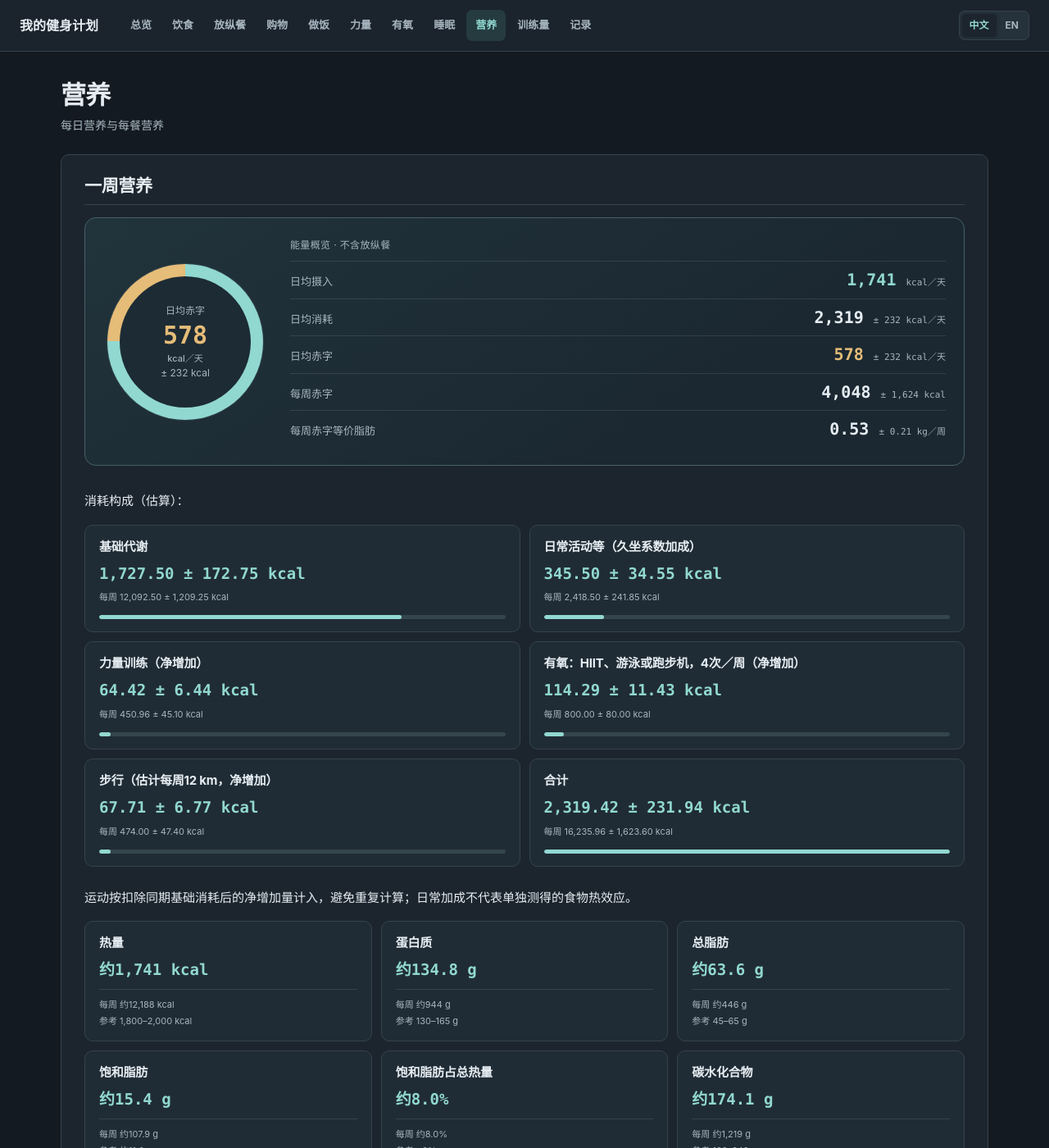
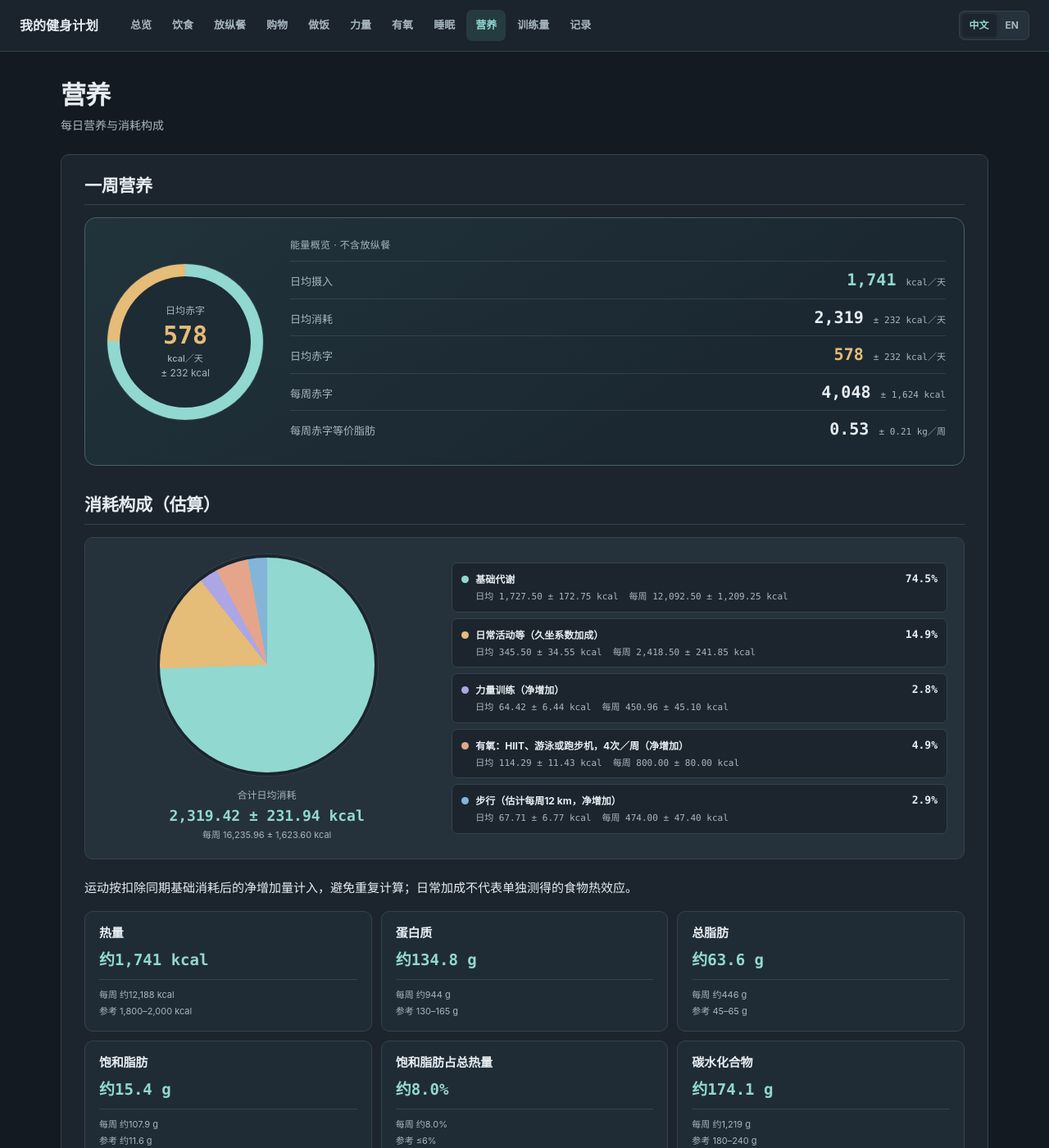
Before and after one commit to yunhaixiang/fitness, a Jekyll site: the page built from stats.md, in a window 1280 px wide and 1400 px high. Shown: the whole window at 82% size. Built offline with Jekyll 4.4.1, drawn with Linux system fonts in a browser that asks for light colours; some of the changed text lies outside the part shown.

Commit message:
Show expenditure as pie chart on nutrition page

```diff
--- a/assets/i18n.js
+++ b/assets/i18n.js
@@ -22,11 +22,11 @@
     'HIIT、游泳和跑步机选项': 'HIIT, swimming and treadmill options',
     '晚间安排、瑜伽和冥想': 'Evening routine, yoga and meditation',
     '数据': 'Data', '计划统计': 'Plan statistics', '热量、营养和每周训练量估计': 'Calories, nutrition and estimated weekly training volume',
-    '摄入、消耗和每餐营养': 'Intake, expenditure and nutrition per meal',
+    '摄入、消耗构成和营养指标': 'Intake, Expenditure Breakdown and Nutrients',
     '训练量统计': 'Training volume', '在家与健身馆的肌群图和每周组数': 'Muscle maps and weekly sets for home and gym',
     '在家与健身馆的每周肌群训练组数': 'Weekly sets per muscle group at home and in the gym',
     '图中数字是每周主要训练组数；辅助动作另列，不折算为主要组数。点击肌群可查看具体动作。': 'The numbers show weekly primary sets. Secondary work is listed separately and is not counted as equivalent primary sets. Select a muscle group to see the exercises.',
-    '每日营养与每餐营养': 'Daily nutrition and nutrition per meal',
+    '每日营养与消耗构成': 'Daily Nutrition and Expenditure Breakdown',
     '实际记录': 'Actual records', '身体、饮食、训练、有氧与睡眠趋势': 'Body, diet, training, cardio and sleep trends',
     '实际记录只保存在当前浏览器，请定期在记录页导出备份。': 'Records are saved in this browser only. Export backups regularly from the Log page.',
     '每周餐单与睡前水果加餐': 'Weekly Meals and a Bedtime Fruit Snack',
--- a/assets/site.css
+++ b/assets/site.css
@@ -268,18 +268,22 @@ img{max-width:100%;height:auto}
 .visual-timeline-item time{font:700 13px/1.5 ui-monospace,SFMono-Regular,Menlo,monospace;color:var(--accent)}
 .visual-timeline-item strong{font-size:13px;font-weight:550}
 .visual-metric-large{display:block;font:700 19px/1.4 ui-monospace,SFMono-Regular,Menlo,monospace;color:var(--accent);overflow-wrap:anywhere}
-.visual-energy-card small{display:block;color:var(--muted);font-size:11px;margin:7px 0 13px}
+.visual-expenditure{display:grid;grid-template-columns:minmax(230px,.8fr) minmax(0,1.2fr);gap:24px;align-items:center;margin:15px 0 22px;padding:20px;background:var(--soft);border:1px solid var(--line);border-radius:10px}
+.visual-expenditure-plot{display:grid;justify-items:center;gap:14px}
+.visual-expenditure-pie{width:min(100%,270px);aspect-ratio:1;border-radius:50%;border:4px solid var(--surface);box-shadow:0 0 0 1px var(--line)}
+.visual-expenditure-total{text-align:center;display:grid;gap:2px}
+.visual-expenditure-total span{font-size:12px;color:var(--muted)}
+.visual-expenditure-total strong{font:700 18px/1.4 ui-monospace,SFMono-Regular,Menlo,monospace;color:var(--accent)}
+.visual-expenditure-total small{font-size:11px;color:var(--muted)}
+.visual-expenditure-legend{list-style:none!important;padding:0!important;margin:0!important;display:grid;gap:7px;min-width:0}
+.visual-expenditure-item{display:grid;grid-template-columns:minmax(0,1fr) auto;column-gap:12px;row-gap:3px;padding:9px 11px;background:var(--surface);border:1px solid var(--line);border-radius:7px;min-width:0}
+.visual-expenditure-name{display:flex;align-items:baseline;gap:8px;font-size:12px;font-weight:650;min-width:0}
+.visual-expenditure-swatch{display:inline-block;flex:none;width:9px;height:9px;border-radius:50%}
+.visual-expenditure-percent{font:700 13px/1.6 ui-monospace,SFMono-Regular,Menlo,monospace;color:var(--text)}
+.visual-expenditure-values{grid-column:1/-1;display:flex;flex-wrap:wrap;gap:2px 13px;padding-left:17px;font:11px/1.5 ui-monospace,SFMono-Regular,Menlo,monospace;color:var(--muted)}
+@media(max-width:750px){.visual-expenditure{grid-template-columns:1fr}.visual-expenditure-pie{width:min(100%,230px)}}
 .visual-nutrient-grid{grid-template-columns:repeat(3,minmax(0,1fr))}
 .visual-nutrient-bottom{display:flex;flex-direction:column;gap:2px;border-top:1px solid var(--line);margin-top:10px;padding-top:9px;font-size:11px;color:var(--muted)}
-.visual-meal-nutrition-card h3{min-height:2.5em}
-.visual-macro-labels{display:flex;flex-wrap:wrap;justify-content:space-between;gap:6px;font-size:11px;color:var(--muted);margin:9px 0 7px}
-.visual-macro-bar{display:flex;height:7px;border-radius:99px;overflow:hidden;background:#34454c}
-.visual-macro-0{background:#91d8d1}.visual-macro-1{background:#e5bc78}.visual-macro-2{background:#aca6e4}
-.visual-more{margin-top:12px;border-top:1px solid var(--line);padding-top:7px;font-size:12px}
-.visual-more summary{cursor:pointer;color:var(--accent)}
-.visual-detail-list{display:grid;grid-template-columns:minmax(0,1fr) auto;gap:5px 14px;margin:9px 0 0}
-.visual-detail-list dt{color:var(--muted)}
-.visual-detail-list dd{text-align:right;margin:0;font-family:ui-monospace,SFMono-Regular,Menlo,monospace}
 .visual-volume-card h3 br{display:none}
 .visual-volume-line{display:grid;grid-template-columns:45px minmax(0,1fr);gap:8px;margin-top:6px;font-size:12px}
 .visual-volume-line span{color:var(--muted)}
--- a/assets/visual-tables.js
+++ b/assets/visual-tables.js
@@ -318,23 +318,48 @@
     mount(tables[0], timeline);
   }
 
-  if (page === 'stats' && tables.length === 3) {
-    const energy = el('div', 'visual-energy');
+  if (page === 'stats' && tables.length === 2) {
     const energyRows = [...tables[0].tBodies[0].rows];
-    const total = number(val(energyRows.at(-1), 1));
-    const energyGrid = el('div', 'visual-card-grid');
-    for (const row of energyRows) {
-      const card = el('article', 'visual-card visual-energy-card');
-      card.append(el('h3', '', val(row, 0)), el('strong', 'visual-metric-large', `${val(row, 2)} kcal`), el('small', '', `${tr('每周', 'Weekly')} ${val(row, 1)} kcal`));
-      const bar = el('div', 'visual-progress-track');
-      const fill = el('span', 'visual-progress-fill');
-      fill.style.width = `${Math.min(100, total ? number(val(row, 1)) / total * 100 : 0)}%`;
-      bar.append(fill);
-      card.append(bar);
-      energyGrid.append(card);
+    const breakdown = energyRows.slice(0, -1);
+    const totalRow = energyRows.at(-1);
+    const total = breakdown.reduce((sum, row) => sum + number(val(row, 1)), 0);
+    const colors = ['#91d8d1', '#e5bc78', '#aca6e4', '#e5a58b', '#83b5d8'];
+    const chart = el('figure', 'visual-expenditure');
+    const plot = el('div', 'visual-expenditure-plot');
+    const pie = el('div', 'visual-expenditure-pie');
+    pie.setAttribute('role', 'img');
+    const legend = el('ul', 'visual-expenditure-legend');
+    const stops = [];
+    const descriptions = [];
+    let position = 0;
+    for (const [index, row] of breakdown.entries()) {
+      const name = val(row, 0);
+      const share = total ? number(val(row, 1)) / total * 100 : 0;
+      const end = index === breakdown.length - 1 ? 100 : position + share;
+      const color = colors[index % colors.length];
+      stops.push(`${color} ${position.toFixed(3)}% ${end.toFixed(3)}%`);
+      position = end;
+      const percentage = `${share.toFixed(1)}%`;
+      descriptions.push(`${name} ${percentage}`);
+      const item = el('li', 'visual-expenditure-item');
+      const nameLine = el('div', 'visual-expenditure-name');
+      const swatch = el('span', 'visual-expenditure-swatch');
+      swatch.style.backgroundColor = color;
+      swatch.setAttribute('aria-hidden', 'true');
+      nameLine.append(swatch, el('span', '', name));
+      item.append(nameLine, el('strong', 'visual-expenditure-percent', percentage));
+      const values = el('div', 'visual-expenditure-values');
+      values.append(el('span', '', `${tr('日均', 'Daily')} ${val(row, 2)} kcal`), el('span', '', `${tr('每周', 'Weekly')} ${val(row, 1)} kcal`));
+      item.append(values);
+      legend.append(item);
     }
-    energy.append(energyGrid);
-    mount(tables[0], energy);
+    pie.style.background = `conic-gradient(${stops.join(', ')})`;
+    pie.setAttribute('aria-label', descriptions.join('；'));
+    const totalLabel = el('div', 'visual-expenditure-total');
+    totalLabel.append(el('span', '', tr('合计日均消耗', 'Total Daily Expenditure')), el('strong', '', `${val(totalRow, 2)} kcal`), el('small', '', `${tr('每周', 'Weekly')} ${val(totalRow, 1)} kcal`));
+    plot.append(pie, totalLabel);
+    chart.append(plot, legend);
+    mount(tables[0], chart);
 
     const nutrients = el('div', 'visual-card-grid visual-nutrient-grid');
     for (const row of tables[1].tBodies[0].rows) {
@@ -346,37 +371,6 @@
       nutrients.append(card);
     }
     mount(tables[1], nutrients);
-
-    const mealTable = tables[2];
-    const headers = [...mealTable.tHead.rows[0].cells].map((cell) => cell.textContent.trim());
-    const meals = el('div', 'visual-card-grid visual-meal-nutrition-grid');
-    for (const row of mealTable.tBodies[0].rows) {
-      const card = el('article', 'visual-card visual-meal-nutrition-card');
-      card.append(el('h3', '', val(row, 0)), el('strong', 'visual-metric-large', `${val(row, 1)} kcal`));
-      const macro = el('div', 'visual-macro-labels');
-      for (const column of [2, 3, 5]) macro.append(el('span', '', `${headers[column]} ${val(row, column)}`));
-      card.append(macro);
-      const amounts = [number(val(row, 2)) * 4, number(val(row, 3)) * 9, number(val(row, 5)) * 4];
-      const sum = amounts.reduce((a, b) => a + b, 0) || 1;
-      const bar = el('div', 'visual-macro-bar');
-      for (const [index, amount] of amounts.entries()) {
-        const segment = el('span', `visual-macro-${index}`);
-        segment.style.width = `${amount / sum * 100}%`;
-        bar.append(segment);
-      }
-      card.append(bar);
-      const details = el('details', 'visual-more');
-      details.append(el('summary', '', tr('全部营养', 'All Nutrients')));
-      const extra = el('dl', 'visual-detail-list');
-      for (let column = 4; column < row.cells.length; column++) {
-        if (column === 5) continue;
-        extra.append(el('dt', '', titleCase(headers[column])), el('dd', '', val(row, column)));
-      }
-      details.append(extra);
-      card.append(details);
-      meals.append(card);
-    }
-    mount(mealTable, meals);
   }
   if (page === 'volume' && tables.length === 2) {
     const root = document.querySelector('#volume-root');
--- a/index.html
+++ b/index.html
@@ -58,7 +58,7 @@ hide_hero: true
 <section class="dashboard-section" aria-labelledby="data-heading">
   <h2 id="data-heading">数据</h2>
   <div class="link-grid">
-    <a href="{{ '/stats/' | relative_url }}"><strong>营养</strong><span>摄入、消耗和每餐营养</span></a>
+    <a href="{{ '/stats/' | relative_url }}"><strong>营养</strong><span>摄入、消耗构成和营养指标</span></a>
     <a href="{{ '/volume/' | relative_url }}"><strong>训练量统计</strong><span>在家与健身馆的肌群图和每周组数</span></a>
     <a href="{{ '/tracker/' | relative_url }}"><strong>实际记录</strong><span>身体、饮食、训练、有氧与睡眠趋势</span></a>
   </div>
--- a/stats.md
+++ b/stats.md
@@ -1,7 +1,7 @@
 ---
 layout: default
 title: 营养
-description: 每日营养与每餐营养
+description: 每日营养与消耗构成
 permalink: /stats/
 visual: true
 ---
@@ -31,7 +31,7 @@ visual: true
 
 
 
-消耗构成（估算）：
+## 消耗构成（估算）
 
 <div class="table-wrap">
 <table class="plan-table">
@@ -209,49 +209,3 @@ visual: true
 </tbody>
 </table>
 </div>
-
-
-
-## 每餐营养统计
-
-<div class="table-wrap">
-<table class="plan-table">
-<thead>
-<tr>
-<th>餐次</th>
-<th style="text-align: right;">热量 kcal</th>
-<th style="text-align: right;">蛋白质 g</th>
-<th style="text-align: right;">脂肪 g</th>
-<th style="text-align: right;">饱和脂肪 g</th>
-<th style="text-align: right;">碳水 g</th>
-<th style="text-align: right;">纤维 g</th>
-<th style="text-align: right;">总糖 g</th>
-<th style="text-align: right;">胆固醇 mg</th>
-<th style="text-align: right;">钠 mg</th>
-<th style="text-align: right;">钙 mg</th>
-<th style="text-align: right;">铁 mg</th>
-<th style="text-align: right;">钾 mg</th>
-</tr>
-</thead>
-<tbody>
-{% for key in site.data.meal_nutrition.order %}
-{% assign meal = site.data.meal_nutrition.meals[key] %}
-<tr>
-<td>{{ meal.label }}</td>
-<td style="text-align: right;">{{ meal.kcal }}</td>
-<td style="text-align: right;">{{ meal.protein }}</td>
-<td style="text-align: right;">{{ meal.fat }}</td>
-<td style="text-align: right;">{{ meal.saturatedFat }}</td>
-<td style="text-align: right;">{{ meal.carbs }}</td>
-<td style="text-align: right;">{{ meal.fibre }}</td>
-<td style="text-align: right;">{{ meal.sugar }}</td>
-<td style="text-align: right;">{{ meal.cholesterol }}</td>
-<td style="text-align: right;">{{ meal.sodium }}</td>
-<td style="text-align: right;">{{ meal.calcium }}</td>
-<td style="text-align: right;">{{ meal.iron }}</td>
-<td style="text-align: right;">{{ meal.potassium }}</td>
-</tr>
-{% endfor %}
-</tbody>
-</table>
-</div>
```
